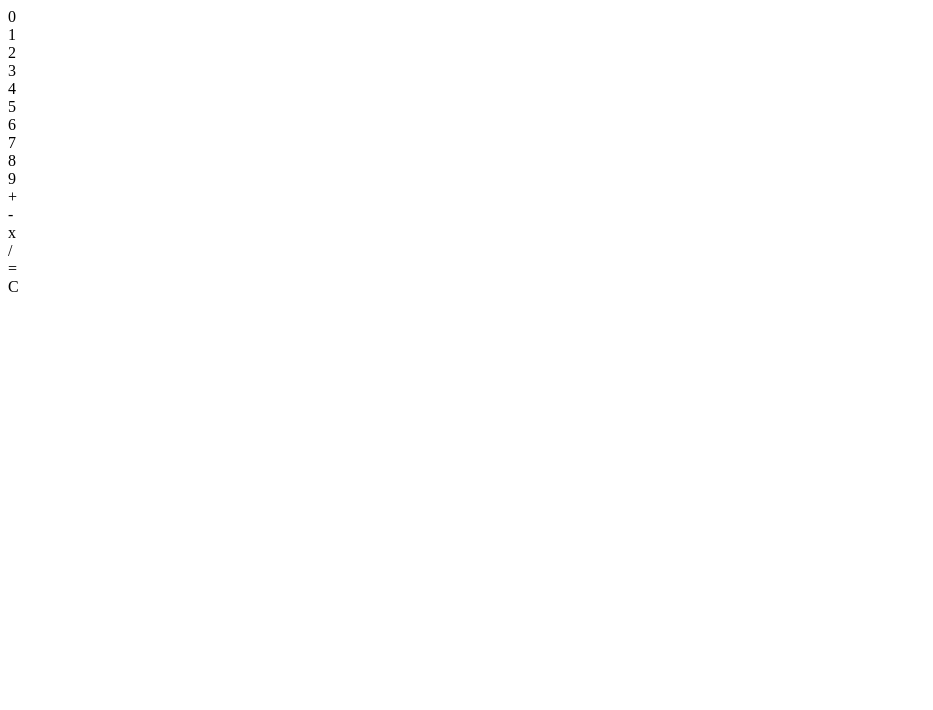
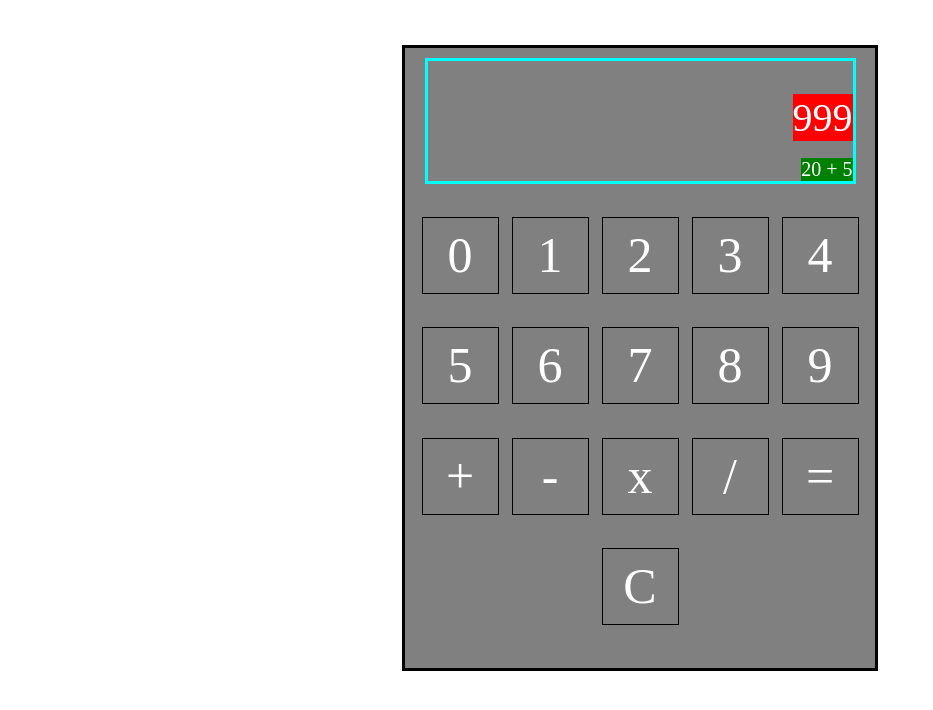
Before and after one commit to Tryndameir/calculator, a plain HTML site: page index.html in a window 1280 px wide. Shown: the whole page, without its empty margins (0-933 px from the left). Drawn offline with Linux system fonts and the light colour scheme.

Commit message:
designed the front end look

```diff
--- a/index.html
+++ b/index.html
@@ -4,10 +4,15 @@
     <meta charset="UTF-8">
     <meta name="viewport" content="width=device-width, initial-scale=1.0">
     <title>Calculator</title>
+    <link rel="stylesheet" href="./style.css">
+    <script src="./myScript.js"></script>
 </head>
-<body>
+<body class="body">
     <div class="container">
-        <div class="display"></div>
+        <div class="display">
+            <div class="solution">999</div>
+            <div class="history">20 + 5</div>
+        </div>
         <div class="button">0</div>
         <div class="button">1</div>
         <div class="button">2</div>
--- a/style.css
+++ b/style.css
@@ -0,0 +1,70 @@
+body {
+    display: flex;
+    flex-direction: column;
+    margin: 0;
+    min-height: 100vh;
+}
+
+.body {
+    flex: 1;
+    display: flex;
+}
+
+.container {
+    display: flex;
+    font-family: 'Times New Roman', Times, serif;
+    max-width: 450px;
+    height: 600px;
+    flex-wrap: wrap;
+    border: solid;
+    border-color: black;
+    align-self: center;
+    margin-top: 45px;
+    padding: 10px;
+    justify-content: space-around;
+    background-color: grey;
+
+}
+
+.button {
+    height: 75px;
+    width: 75px;
+    font-size: 50px;
+    font-weight: 500;
+    border: solid;
+    border-color: black;;
+    border-width: 1px;
+    text-align: center;
+    line-height: 75px;
+    color: white;
+}
+
+.display {
+    border: solid;
+    border-color: aqua;
+    width: 425px;
+    height: 120px;
+    display: grid;
+    flex-direction: column;
+    text-align: right;
+}
+
+.solution {
+    font-size: 30px;
+    background-color: red;
+    color: white;
+    align-self:flex-end;
+    justify-self: right;
+    font-size: 40px;
+    margin-top: 15px;
+}
+
+.history {
+    font-size: 20px;
+    color: white;
+    justify-self: baseline;
+    background-color: green;
+
+    align-self: flex-end;
+    justify-self: end;
+}
```
